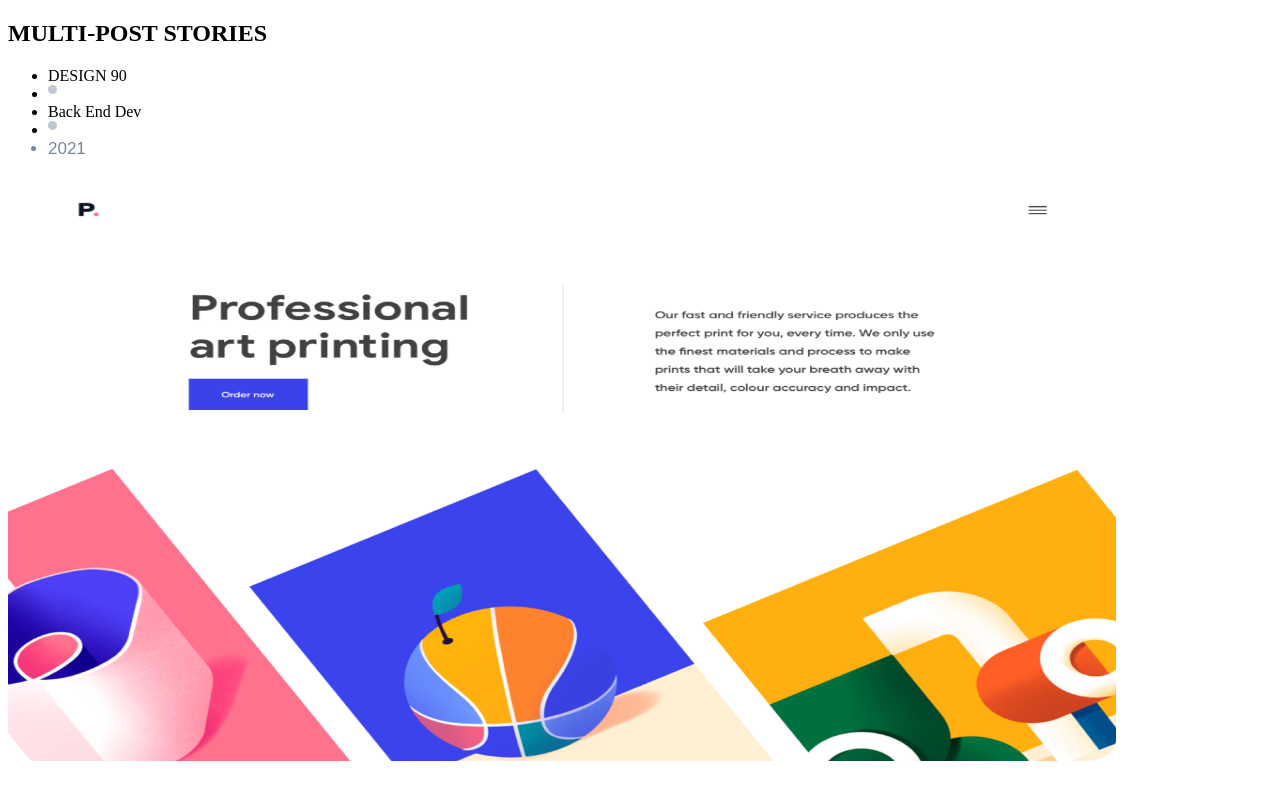
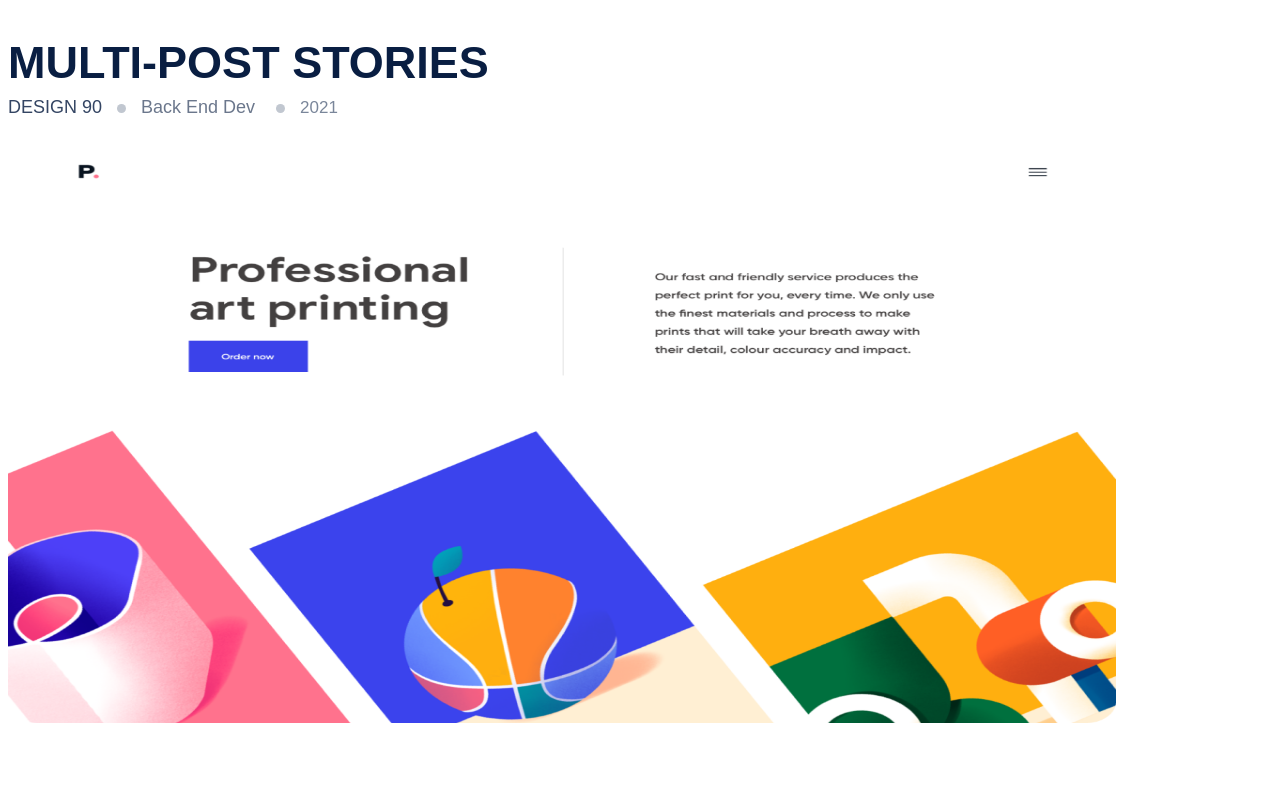
Before and after one commit to Piercel2022/MULTI-POST, a website: page index.html in a window 1280 px wide. Shown: the top 794 px of the page. Drawn offline with Linux system fonts and the light colour scheme.

Commit message:
Style the structure in the desktop view

```diff
--- a/desktop.css
+++ b/desktop.css
@@ -1,4 +1,4 @@
-.project_title1 h2 {
+.project_title {
   width: 496px;
   height: 46px;
   left: 590px;
@@ -6,7 +6,7 @@
   font-family: 'Poppins', sans-serif;
   font-style: normal;
   font-weight: 700;
-  font-size: 40px;
+  font-size: 30px;
   line-height: 52px;
   color: #091e42;
 }
@@ -24,7 +24,7 @@
   border-radius: 8px;
 }
 
-.client_card1 {
+.client_details {
   display: flex;
   flex-direction: row;
   align-items: baseline;
@@ -36,8 +36,16 @@
   height: 30px;
   margin: 12px 0;
 }
+.client-name{
+  font-family: 'Poppins',sans-serif;
+font-style: normal;
+font-weight: 500;
+font-size: 18px;
+line-height: 20px;
+color: #344563;
+}
 
-.role-card1 {
+.role-card {
   display: flex;
   flex-direction: column;
   font-style: normal;
@@ -50,7 +58,7 @@
   color: #6b778c;
 }
 
-.categories_card1 {
+.categories_card {
   display: flex;
   flex-direction: row;
   padding: 0;
```
